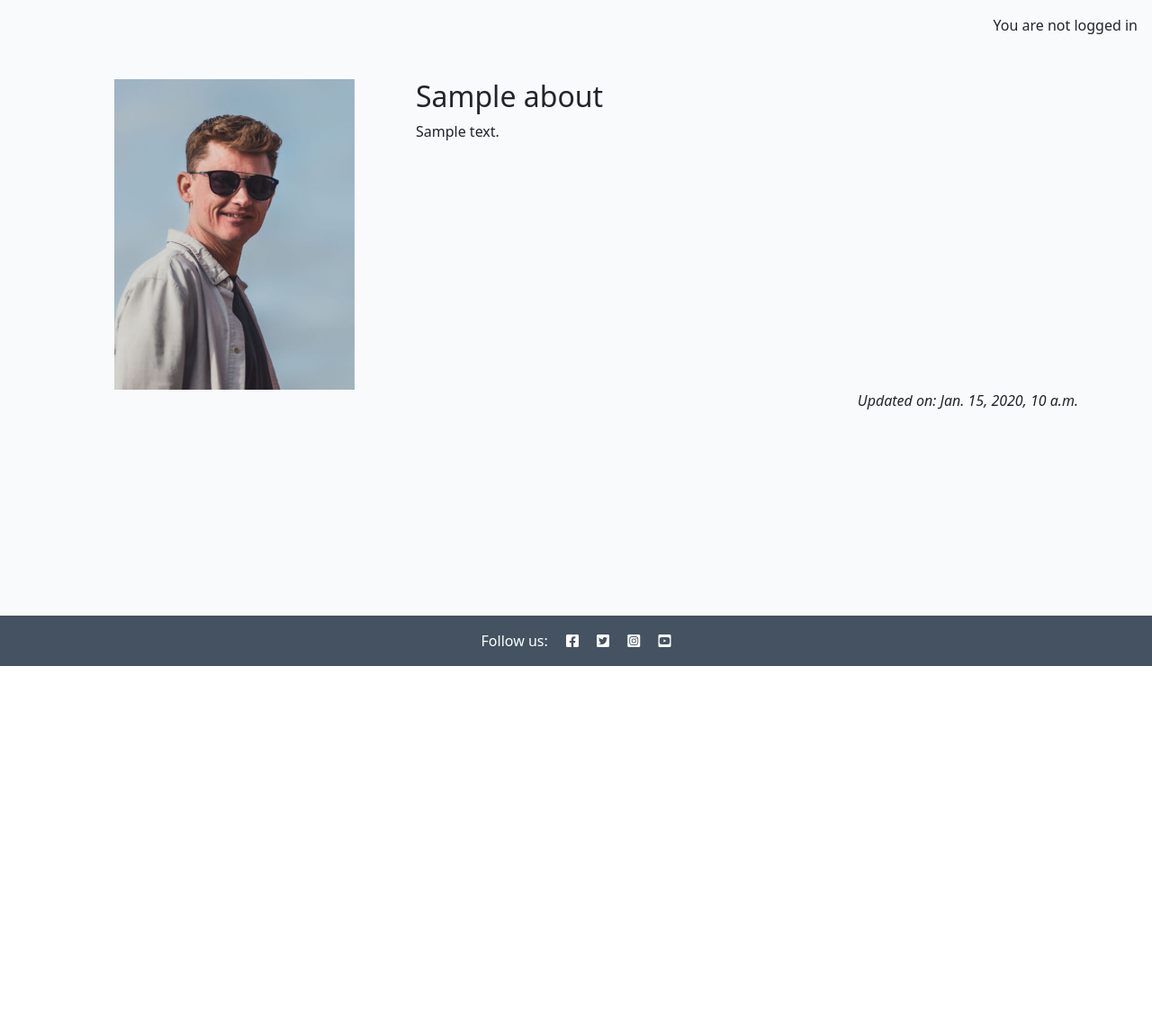
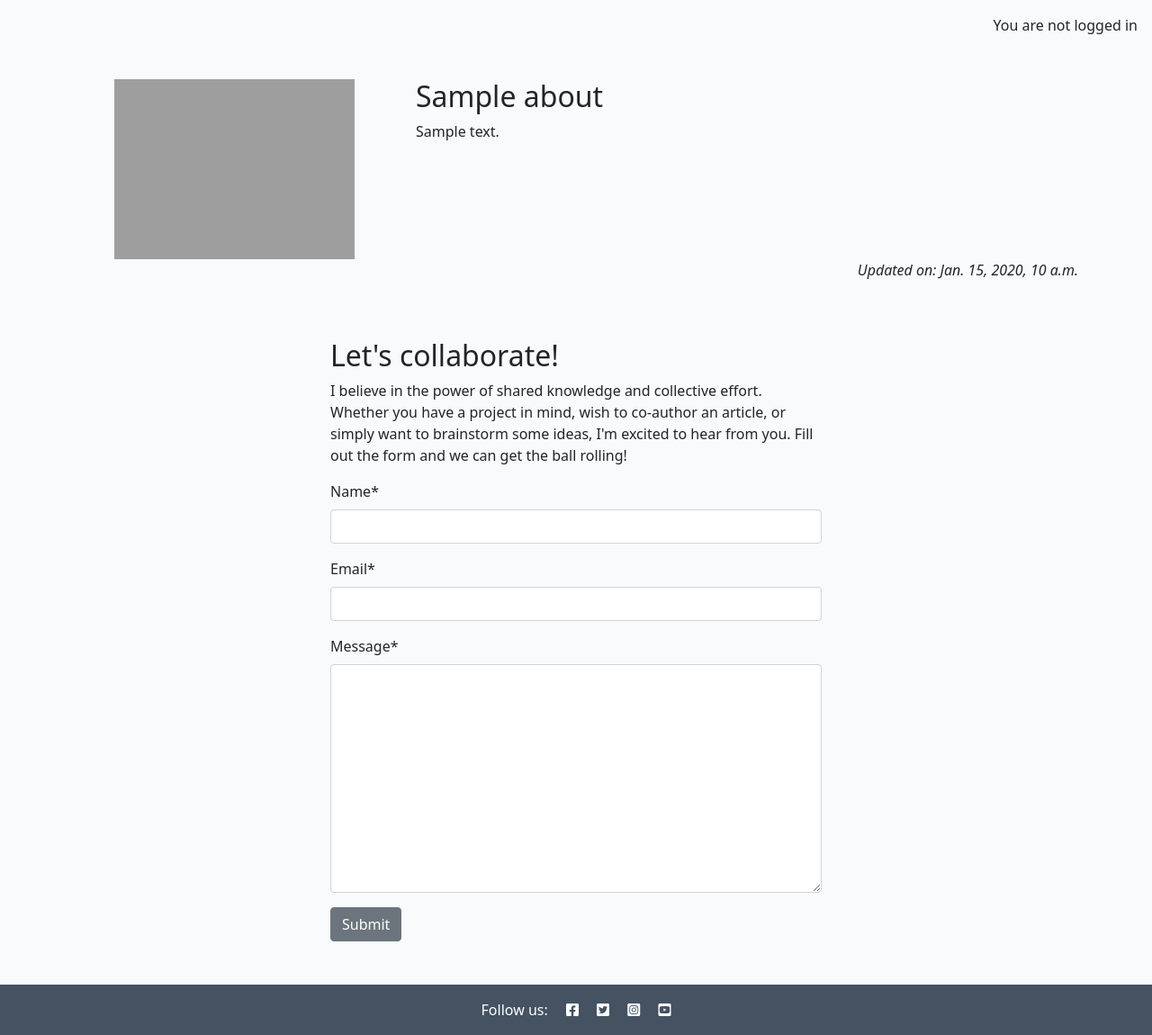
Before and after one commit to GuyMitchy/django-blog, a Django app: page /about/ in a window 1280 px wide. Shown: the part 60-1210 px from the top of the page at 90% size. Before the commit the page ends 800 px from the top, so only its background shows below. Run offline with Django 4.2, Linux system fonts and the light colour scheme; tables that the repository leaves empty hold one stand-in row (values such as "Sample post"); some libraries are stand-ins or nearby versions; grey boxes are pictures that could not be loaded.

Commit message:
Add colab request form and model

```diff
--- /dev/null
+++ b/about/forms.py
@@ -0,0 +1,8 @@
+from .models import CollaborateRequest
+from django import forms
+
+
+class CollaborateForm(forms.ModelForm):
+    class Meta:
+        model = CollaborateRequest
+        fields = ('name', 'email', 'message')
--- a/about/models.py
+++ b/about/models.py
@@ -10,3 +10,12 @@ class About(models.Model):
 
     def __str__(self):
         return f"Blog Admin: {self.title} - about Section"
+
+class CollaborateRequest(models.Model):
+    name = models.CharField(max_length=200)
+    email = models.EmailField()
+    message = models.TextField()
+    read = models.BooleanField(default=False)
+
+    def __str__(self):
+        return f"Collaboration request from {self.name}"
--- a/about/templates/about/about.html
+++ b/about/templates/about/about.html
@@ -1,31 +1,41 @@
 {% extends 'base.html' %}
+{% load static %}
+{% load crispy_forms_tags %}
+
 {% block content %}
-{% load static %}
-    <div class="container mt-5">
+<div class="container mt-5">
     <div class="row">
-        <div class="col-4 text-center">
-        <img src="{% static 'images/me.png' %}" width="75%" />
+        <div class="col-12 col-md-4 text-center">
+            <img src="{% static 'images/nobody.jpg' %}" width="75%">
         </div>
-        <div class="col-8">
-        <!-- Title goes between these h2 tags -->
-        <h2>{{ about.title }}</h2>
-        <!-- Content goes directly underneath this -->
-        {{ about.content | safe }}
+        <div class="col-12 col-md-8">
+            <h2>{{ about.title }}</h2>
+            {{ about.content | safe }}
         </div>
     </div>
     <div class="row">
         <div class="col text-right">
         <!-- Updated on field goes in here -->
 
-        <p class="text-end"><em>Updated on: {{ about.updated_on }}</em></p>
+            <p class="text-end"><em>Updated on: {{ about.updated_on }}</em></p>
         </div>
     </div>
+    <div class="row justify-content-center">
+        <div class="col-12 col-md-6 my-5">
+            <h2>Let's collaborate!</h2>
+            <p>I believe in the power of shared knowledge and collective effort.
+                Whether you have a project in mind, wish to co-author
+                an article, or simply want to brainstorm some ideas,
+                I'm excited to hear from you. Fill out the form
+                and we can get the ball rolling!</p>
+
+            <form method="post">
+                {{ collaborate_form | crispy }}
+                {% csrf_token %}
+                <button class="btn btn-secondary" type="submit">Submit</button>
+                </form>
+
+        </div>
     </div>
+</div>
 {% endblock content %}
-
-
-
-
-
-
-</div>
--- a/about/views.py
+++ b/about/views.py
@@ -1,13 +1,23 @@
 from django.shortcuts import render
-from.models import About
+from django.contrib import messages
+from.models import About, CollaborateRequest
+from .forms import CollaborateForm
 
 # Create your views here.
 def about_me(request):
 
+    if request.method == "POST":
+        collaborate_form = CollaborateForm(data=request.POST)
+        if collaborate_form.is_valid():
+            collaborate_form.save()
+            messages.add_message(request, messages.SUCCESS, "Collaboration request received! I endeavour to respond within 2 working days.")
+
     about = About.objects.all().order_by('-updated_on').first()
+    collaborate_form = CollaborateForm()
 
     return render(
         request,
         "about/about.html",
-        {"about": about},
-    )
+        {"about": about,
+        "collaborate_form": collaborate_form,
+    })
--- a/blog/views.py
+++ b/blog/views.py
@@ -33,8 +33,10 @@ def post_detail(request, slug):
     comment_count = post.comments.filter(approved=True).count()
 
     if request.method == "POST":
+        print("Received a POST request")
         comment_form = CommentForm(data=request.POST)
         if comment_form.is_valid():
+            print("Form is valid")
             comment = comment_form.save(commit=False)
             comment.author = request.user
             comment.post = post
@@ -45,6 +47,8 @@ def post_detail(request, slug):
     )
     comment_form = CommentForm()
 
+    print("About to render template")
+
     return render(
         request,
         "blog/post_detail.html",
```
Also changed, not shown: about/admin.py (+12 -5 lines), blog/admin.py (+19 -1 lines), about/migrations/0002_collaboraterequest.py (added), blog/forms.py (line endings or trailing spaces).
